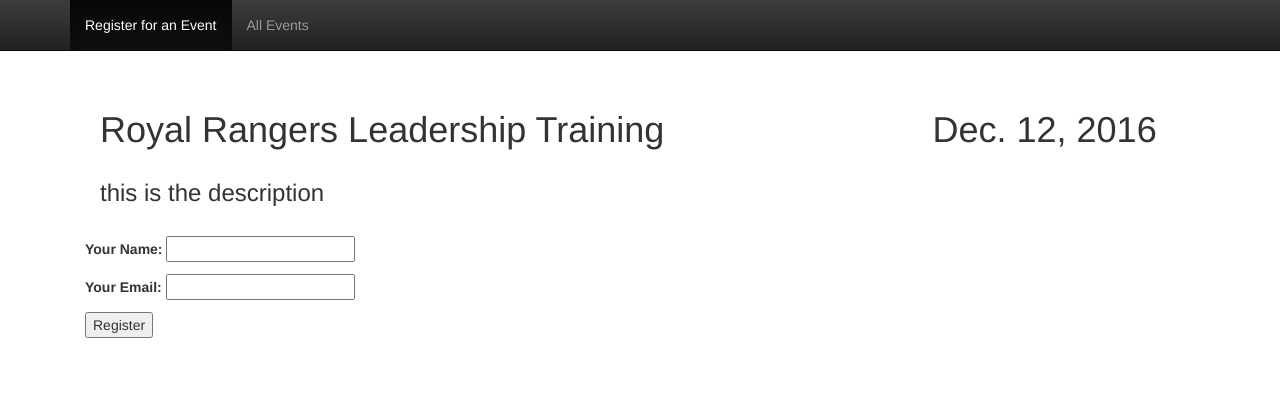
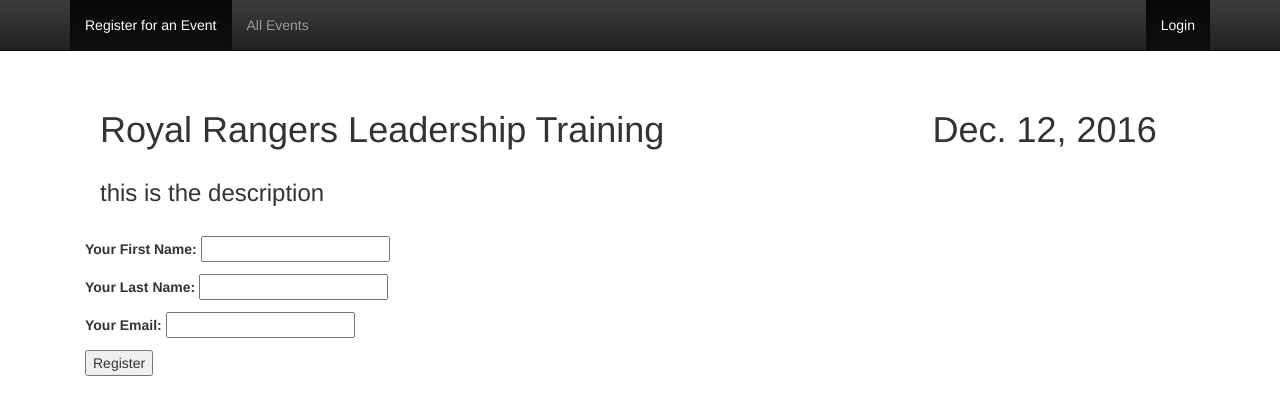
Before and after one commit to atuggle/Attendance-Django, a Django app: page /events/1/ in a window 1280 px wide. Shown: the top 415 px of the page. Run offline with Django 3.2, Linux system fonts and the light colour scheme; data comes from the database, SQL or seed files in the repository; both versions use the stored data as it was after the commit; some libraries are stand-ins or nearby versions.

Commit message:
Got login and logout working, next registration refactor

```diff
--- a/projectname/events/forms.py
+++ b/projectname/events/forms.py
@@ -4,7 +4,8 @@ from .models import Person
 class RegisterForm(forms.Form):
     error_css_class = 'errorlist'
 
-    attendee_name = forms.CharField(label='Your Name', max_length=200)
+    attendee_first_name = forms.CharField(label='Your First Name', max_length=100)
+    attendee_last_name = forms.CharField(label='Your Last Name', max_length=100)
     attendee_email = forms.CharField(label='Your Email', max_length=200)
 
     class Meta:
--- a/projectname/events/templates/base.html
+++ b/projectname/events/templates/base.html
@@ -20,6 +20,20 @@
           <li class="active"><a href="#">Register for an Event</a></li>
           <li><a href="/events/">All Events</a></li>
         </ul>
+        <ul class="nav navbar-nav pull-right">
+          {% if user.is_authenticated %}
+              <li>
+                  <a>Hi {{ user.username }}!</a>
+              </li>
+              <li class="active">
+                  <a href="{% url 'logout' %}">Logout</a>
+              </li>
+          {% else %}
+          <li class="active">
+            <a href="{% url 'login' %}">Login</a>
+          </li>
+          {% endif %}
+        </ul>
       </div>
     </nav>
 
--- a/projectname/events/views.py
+++ b/projectname/events/views.py
@@ -30,7 +30,8 @@ def get_person_id(form):
   p = Person.objects.filter(email=f_email).first()
 
   if p is None:
-    f_full_name = form.cleaned_data['attendee_name']
-    p = Person(full_name=f_full_name, email=f_email)
+    f_first_name = form.cleaned_data['attendee_first_name']
+    f_last_name = form.cleaned_data['attendee_last_name']
+    p = Person(first_name=f_full_name, last_name=f_last_name, email=f_email)
     p.save()
   return p.id
--- a/projectname/projectname/urls.py
+++ b/projectname/projectname/urls.py
@@ -15,10 +15,14 @@ Including another URLconf
 """
 from django.conf.urls import include, url
 from django.contrib import admin
+from django.contrib.auth import views as auth_views
 from django.views.generic import RedirectView
 
 urlpatterns = [
+    url(r'^login/$', auth_views.login, name='login'),
+    url(r'^logout/$', auth_views.logout, {'next_page': 'login'}, name='logout'),
     url(r'^admin/', admin.site.urls),
     url(r'^events/', include('events.urls')),
+    url(r'^accounts/', include('registration.backends.simple.urls')),
     url(r'^$', RedirectView.as_view(url='/events/'))
 ]
```
Also changed, not shown: projectname/events/templates/registration/login.html (added, +12 -0 lines), projectname/projectname/settings.py (+8 -0 lines), projectname/db.sqlite3.
